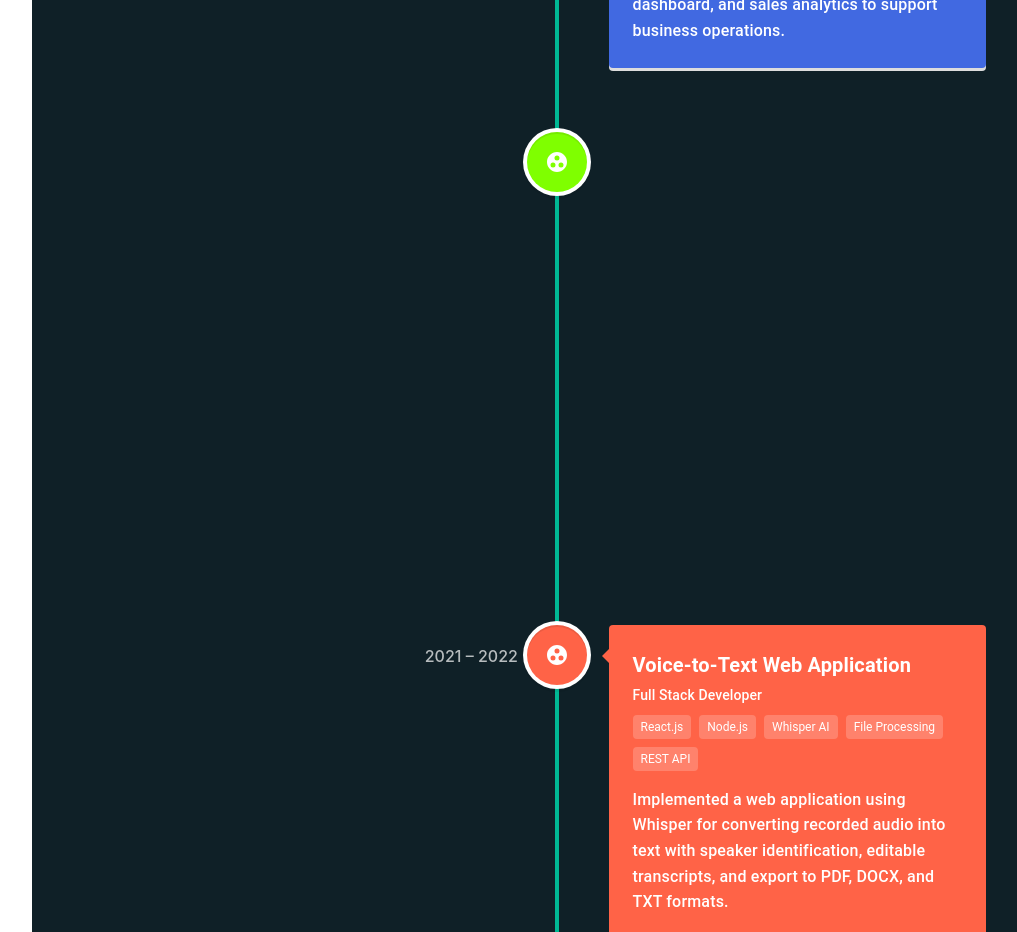
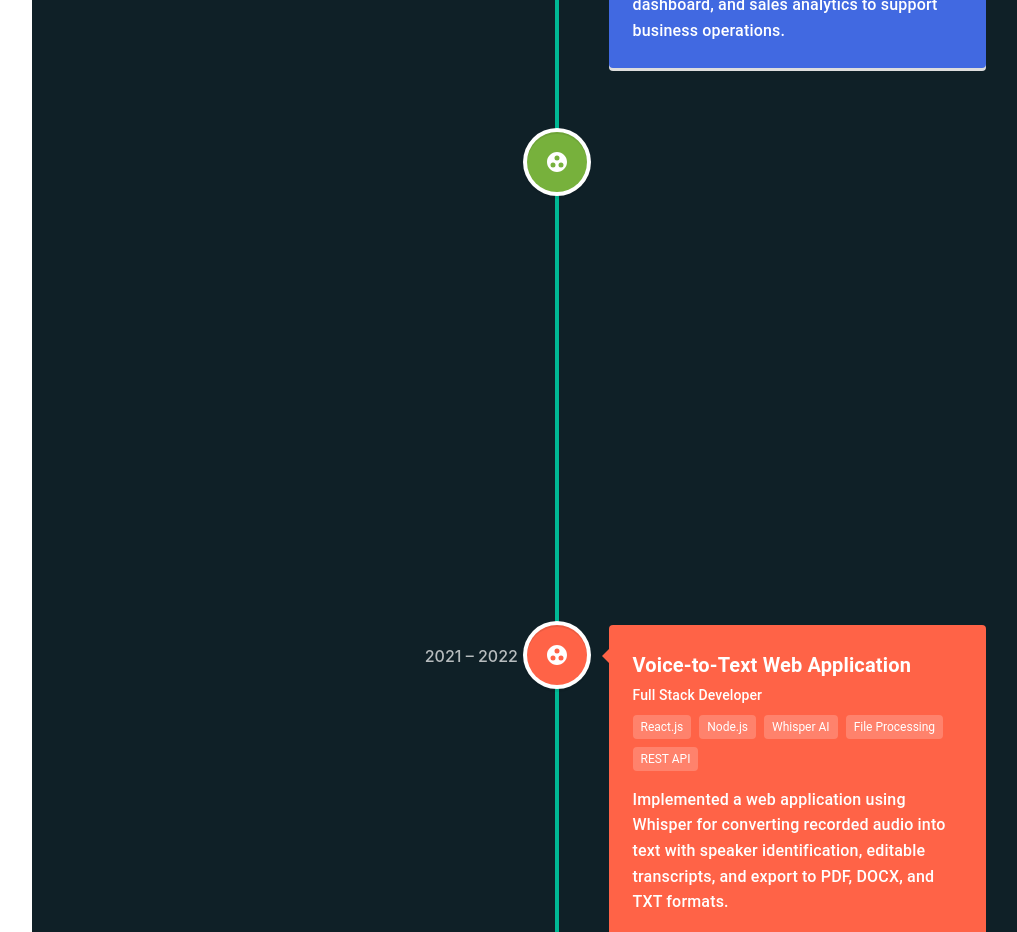
Before and after one commit to Ashy6299/my_portfolio, a React (Create React App) app in the folder frontend/: page / in a window 1280 px wide. Shown: the part 2960-3892 px from the top of the page, without its empty margins (198-1215 px from the left). Built offline with nearby package versions, Linux system fonts and the light colour scheme; no server answers.

Commit message:
color changed in workexperience

```diff
--- a/frontend/src/Component/WorkExperience/WorkExperience.jsx
+++ b/frontend/src/Component/WorkExperience/WorkExperience.jsx
@@ -90,7 +90,7 @@ const workExperienceData = [
 const colors = [
   "#F44336",
   "#4169E1",
-  "#7FFF00",
+  "#77b13c",
   "#FF6347",
   "#8A2BE2",
   "#FFD700",
```
